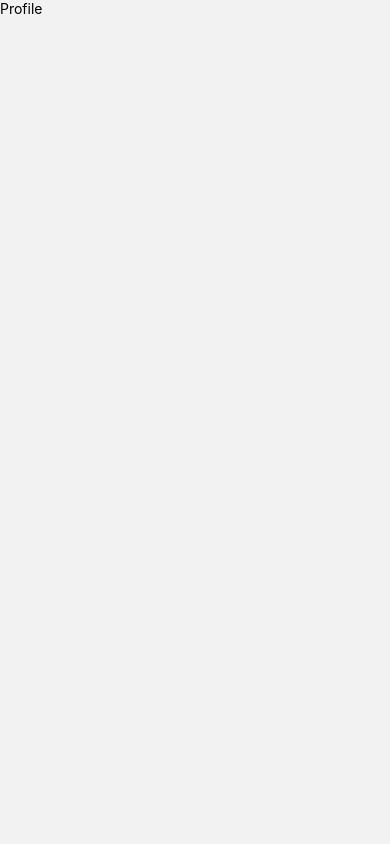
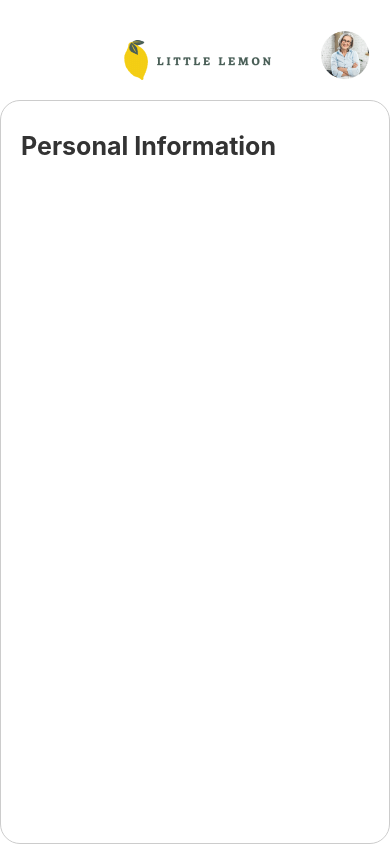
Before and after one commit to Dimgba-Eme/capstone-mobile-app, a React Native app in the folder CapstoneApp/: screen /Profile in a window 390 px wide. Built offline with nearby package versions, Linux system fonts and the light colour scheme.

Commit message:
The form field in the Onboarding screen has been validated

```diff
--- a/CapstoneApp/screens/Onboarding.js
+++ b/CapstoneApp/screens/Onboarding.js
@@ -4,18 +4,23 @@ import { StyleSheet, Text, View, Image, KeyboardAvoidingView, ScrollView, TextIn
 import Hero from '../components/Hero';
 import { validateEmail } from '../utils/utils';
 
-export default function Onboarding({navigation}) {
+export default function Onboarding({ navigation}) {
     const [name, setName] = useState('')
     const [email, setEmail] = useState('')
+
+
+    const isEmailValid = validateEmail(email);
 
     const handleSubmit = () => {
         if (!name || !email) {
             Alert.alert('Attention!', 'Please enter both fields');
-        }else {
-            navigation.navigate('Home');
+        } else if (!isEmailValid) {
+            Alert.alert('Attention!', 'Incorrect Email!');
+        } else {
+            // navigation.navigate('Home');
+            navigation.navigate('Profile')
         }
     }
-
 
     return (
         <KeyboardAvoidingView behavior={Platform.OS === 'ios' ? 'padding' : 'height'} style={styles.container}>
@@ -43,7 +48,7 @@ export default function Onboarding({navigation}) {
                         keyboardType='email-address'
                     />
 
-                    <TouchableOpacity style={styles.btnContainer} onPress={handleSubmit}>
+                    <TouchableOpacity style={styles.btnContainer} onPress={handleSubmit} >
                         <View style={styles.btn}>
                             <Text style={styles.btnText}>Submit</Text>
                         </View>
--- a/CapstoneApp/screens/Profile.js
+++ b/CapstoneApp/screens/Profile.js
@@ -1,9 +1,35 @@
-import { StyleSheet, Text, View } from 'react-native';
+import { StyleSheet, Text, View, ScrollView, KeyboardAvoidingView } from 'react-native';
+import Header from '../components/Header';
 
-export default function Profile() {
+export default function Profile({ navigation }) {
     return (
-        <View>
-            <Text>Profile</Text>
-        </View>
+        <KeyboardAvoidingView style={styles.container}>
+            <Header />
+            <ScrollView style={styles.scrollContainer}>
+                <Text style={styles.title}>Personal Information</Text>
+            </ScrollView>
+        </KeyboardAvoidingView>
     );
 }
+
+
+const styles = StyleSheet.create({
+    container: {
+        flex: 1,
+        backgroundColor: '#fff',
+    },
+
+    scrollContainer: {
+        paddingHorizontal: 20,
+        paddingVertical: 30,
+        borderWidth: 1,
+        borderColor: '#ccc',
+        borderRadius: 20,
+    },
+
+    title: {
+        fontSize: 25,
+        fontWeight: 'bold',
+        color: '#333333'
+    },
+})
```
